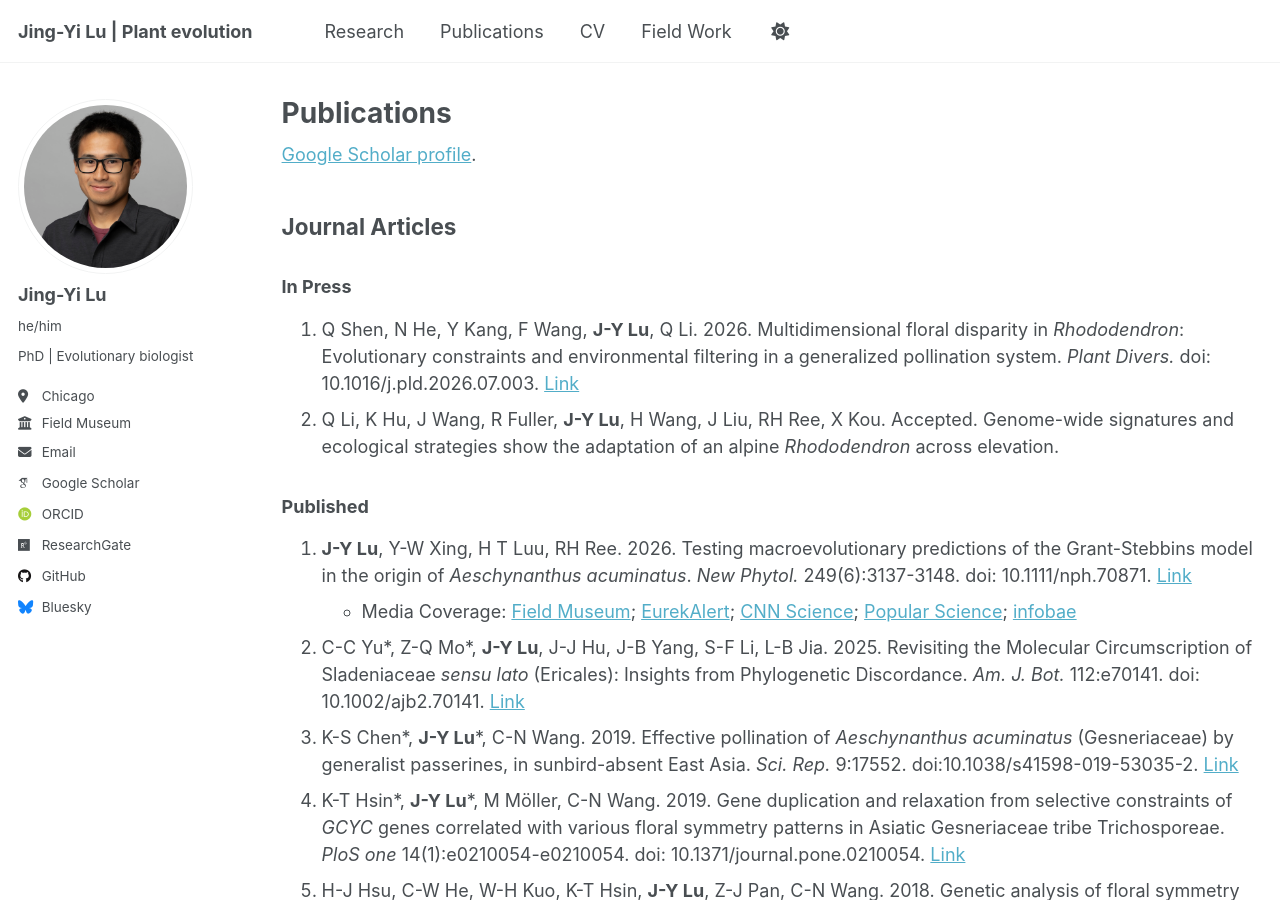
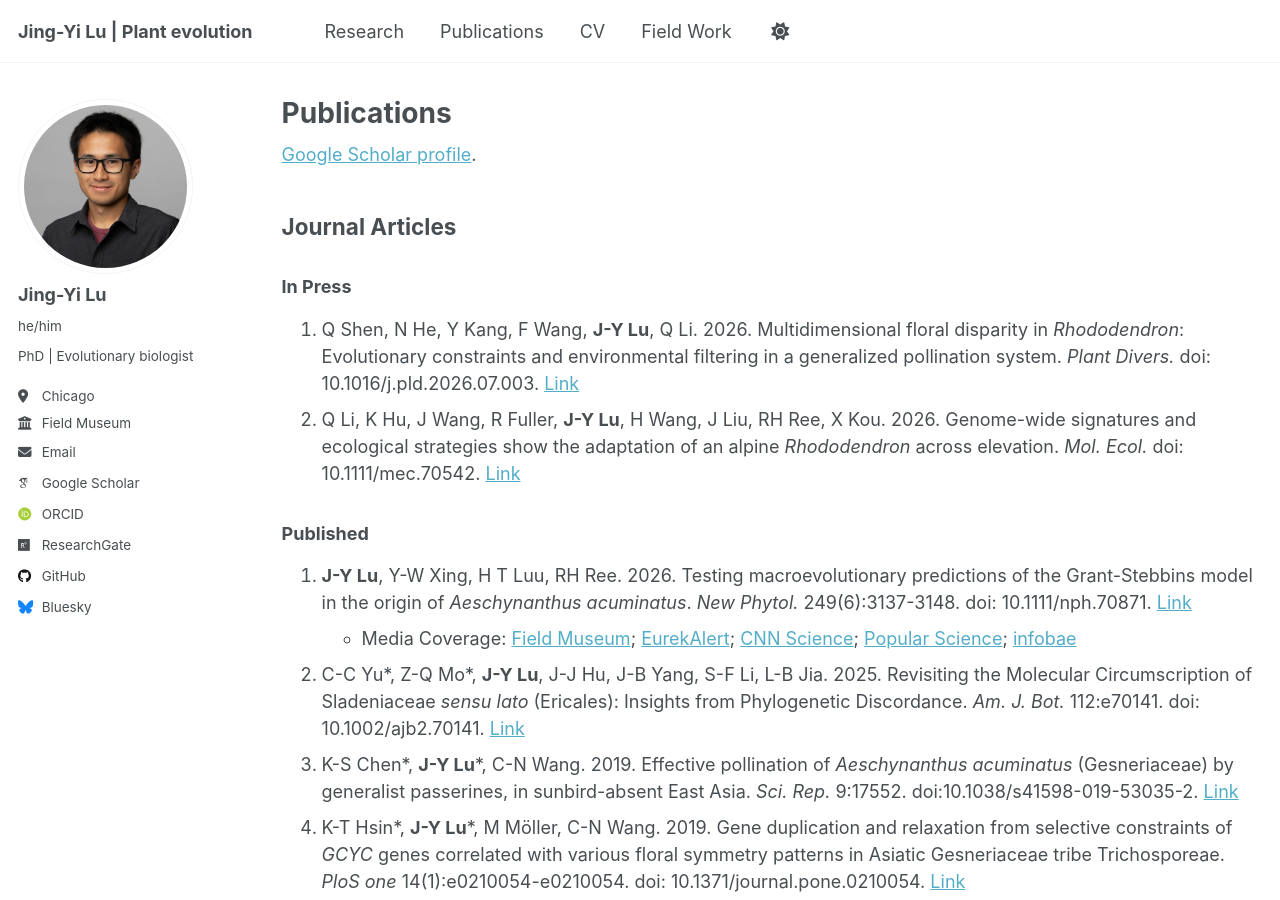
Before and after one commit to jingyilu/jingyilu.github.io, a Jekyll site: the page built from _pages/publications.md, in a window 1280 px wide and 900 px high. Built offline with Jekyll 4.4.1, drawn with Linux system fonts in a browser that asks for light colours; some web fonts are replaced; a script that is not in the unit is left out.

Commit message:
update publications

```diff
--- a/_pages/publications.md
+++ b/_pages/publications.md
@@ -17,7 +17,7 @@
 ### In Press
 
 1. Q Shen, N He, Y Kang, F Wang, **J-Y Lu**, Q Li. 2026. Multidimensional floral disparity in _Rhododendron_: Evolutionary constraints and environmental filtering in a generalized pollination system. _Plant Divers._ doi: 10.1016/j.pld.2026.07.003. [Link](https://doi.org/10.1016/j.pld.2026.07.003)
-2. Q Li, K Hu, J Wang, R Fuller, **J-Y Lu**, H Wang, J Liu, RH Ree, X Kou. Accepted. Genome-wide signatures and ecological strategies show the adaptation of an alpine _Rhododendron_ across elevation.
+2. Q Li, K Hu, J Wang, R Fuller, **J-Y Lu**, H Wang, J Liu, RH Ree, X Kou. 2026. Genome-wide signatures and ecological strategies show the adaptation of an alpine _Rhododendron_ across elevation. _Mol. Ecol._ doi: 10.1111/mec.70542. [Link](https://doi.org/10.1111/mec.70542)
 
 
 ### Published
```
